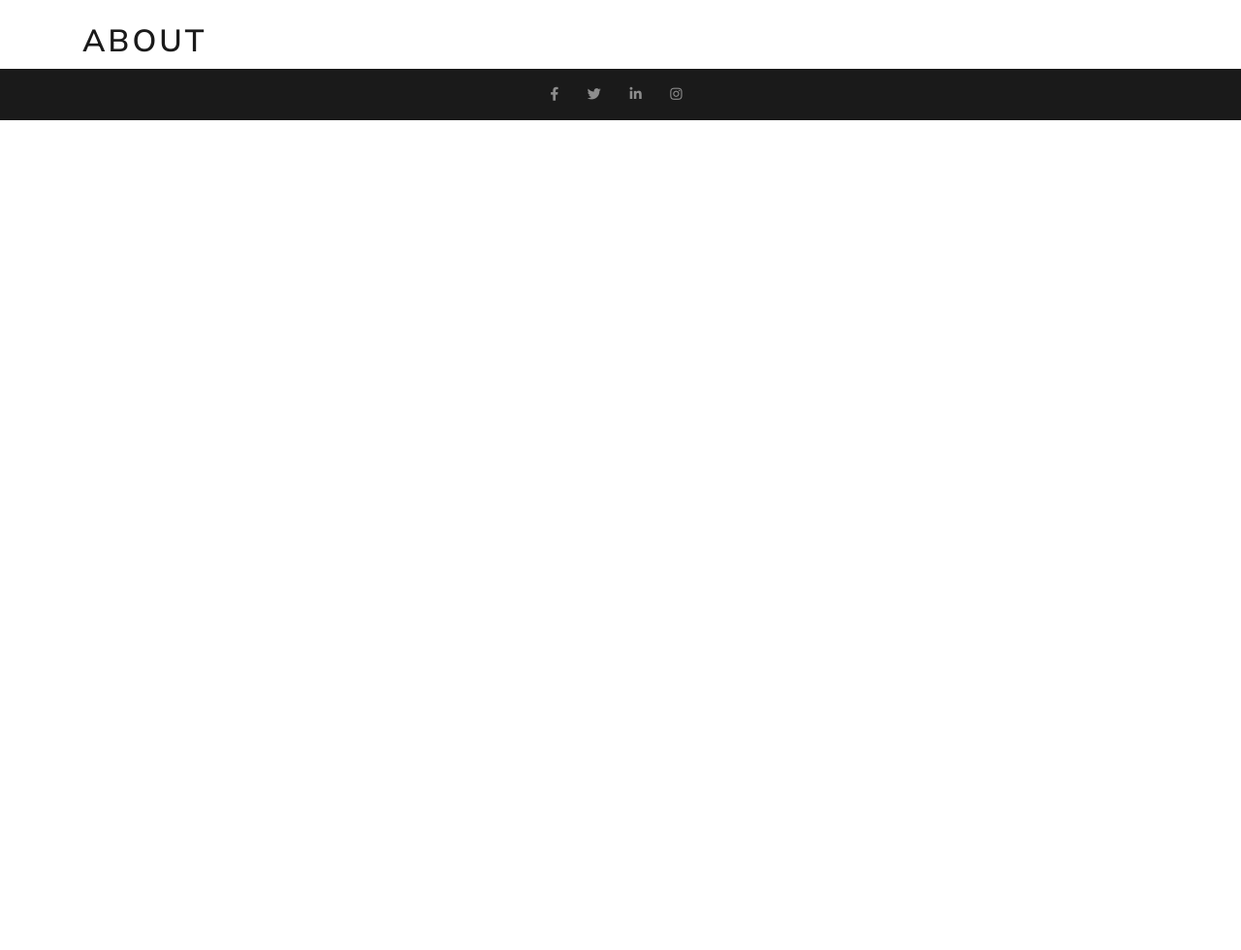
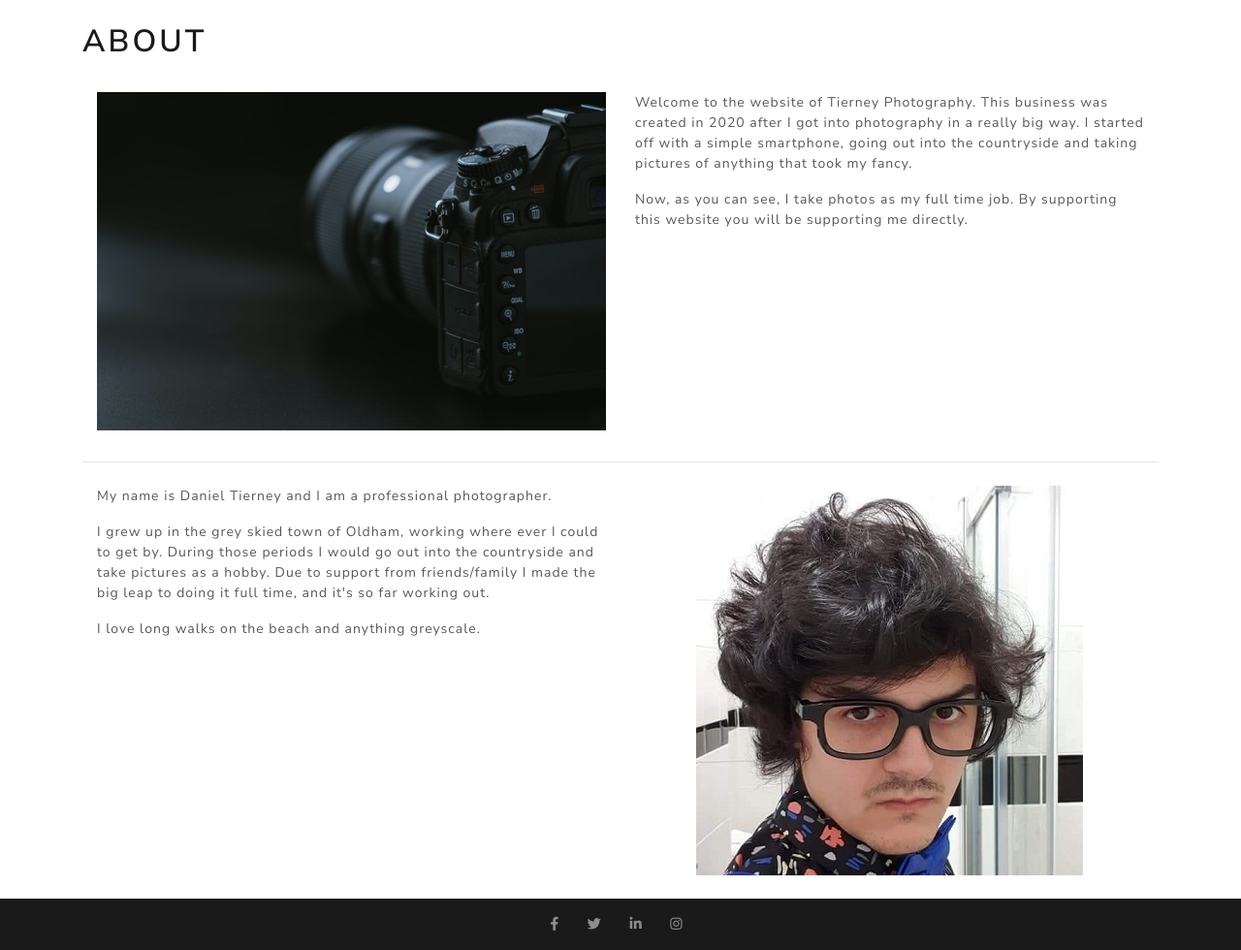
Before and after one commit to DTierneyDev/tierney-photography, a Django app: page /about/ in a window 1280 px wide. Shown: the part 89-1069 px from the top of the page at 97% size. Before the commit the page ends 213 px from the top, so only its background shows below. Run offline with Django 3.2, Linux system fonts and the light colour scheme; some libraries are stand-ins or nearby versions.

Commit message:
About page now filled with content and formatted correctly

```diff
--- a/about/templates/about.html
+++ b/about/templates/about.html
@@ -1,17 +1,52 @@
 {% extends "base.html" %}
-
+{% load static %}
 {% block page_title %}About{% endblock %}
 
 {% block content %}
 
+<!-- PAGE TITLE -->
 <div class="container mt-4">
-    <div class="col-12">
+	<div class="col-12">
+		<div class="row">
+			<h1>About</h1>
+		</div>
+	</div>
+</div>
+<!-- /PAGE TITLE -->
+
+<!-- ABOUT TIERNEY-PHOTOGRAPHY -->
+<div class="container members-container my-4 before-footer">
+	<div class="container">
+		<div class="row">
+			<div class="col-md-12 col-lg-6 mb-2">
+				<img src="{% static 'img/camera.jpg' %}" class="img-fluid mx-auto d-block"/>
+            </div>
+			<div class="col-md-12 col-lg-6">
+                <p>Welcome to the website of Tierney Photography. This business was created in 2020 after
+                I got into photography in a really big way. I started off with a simple smartphone, going out into the countryside
+                and taking pictures of anything that took my fancy.</p>
+                <p>Now, as you can see, I take photos as my full time job. By supporting this website you will be
+                supporting me directly.</p>
+			</div>
+		</div>
+    </div>
+    <hr class="my-4">
+    <div class="container">
         <div class="row">
-            <h1>About</h1>
+            <div class="col-md-12 col-lg-6">
+                <p>My name is Daniel Tierney and I am a professional photographer.</p>
+                <p>I grew up in the grey skied town of Oldham, working where ever I could to get by.
+                During those periods I would go out into the countryside and take pictures as a hobby.
+                Due to support from friends/family I made the big leap to doing it full time, and it's so far working out.</p>
+                <p> I love long walks on the beach and anything greyscale.</p>
+            </div>
+            <div class="col-md-12 col-lg-6">
+                <img src="{% static 'img/tierney-photographer.jpg' %}" class="img-fluid mx-auto d-block"/>
+            </div>
         </div>
     </div>
 </div>
+<!-- /ABOUT TIERNEY-PHOTOGRAPHY -->
 
 
-
-{% endblock %}
+	{% endblock %}
--- a/gallery/templates/gallery.html
+++ b/gallery/templates/gallery.html
@@ -15,7 +15,7 @@
 <!-- /PAGE TITLE -->
 
 <!-- CAROUSEL -->
-<div class="container-fluid carousel-container">
+<div class="container-fluid carousel-container mt-2">
 	<div class="row">
 		<div class="col-12">
 			<div id="carouselHome" class="carousel slide" data-ride="carousel">
```
Also changed, not shown: static/css/custom.css (+18 -0 lines), README.md, static/img/camera.jpg (added), static/img/tierney-photographer.jpg (added).
